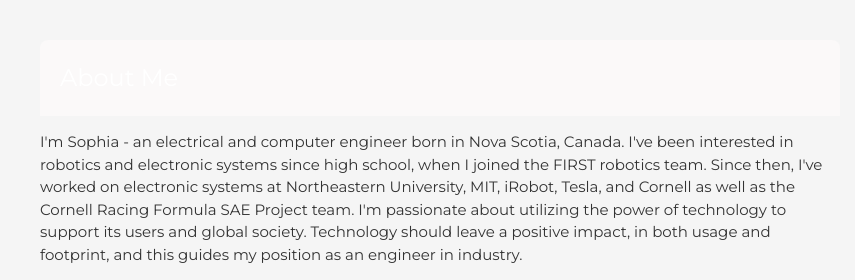
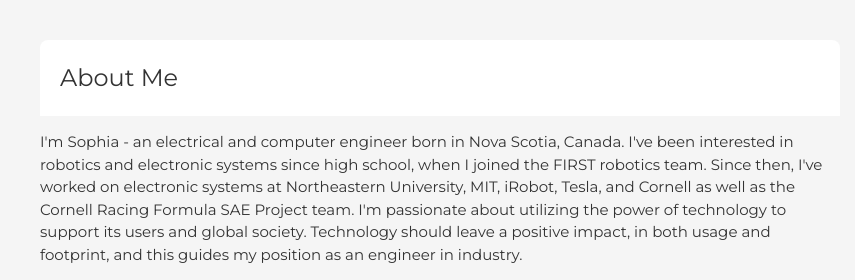
Before and after one commit to sophiafranklin/sophiafranklin.github.io, a plain HTML site: page about.html in a window 1280 px wide. Shown: the top 280 px of the page, 0-855 px from the left. Drawn offline with nearby package versions, Linux system fonts and the light colour scheme.

Commit message:
about me

```diff
--- a/about.html
+++ b/about.html
@@ -43,8 +43,8 @@
     margin-bottom: 10px;
     color: #333;
     padding: 20px;
-    background-color: #fbf9f9;
-    color: #fff;
+    background-color: #fff;
+    color: #333;
     border-top-left-radius: 8px;
     border-top-right-radius: 8px;
   }
```
